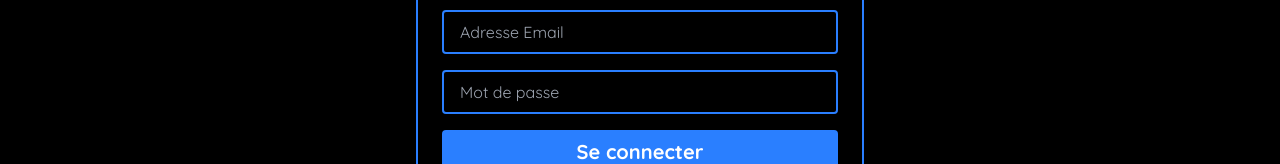
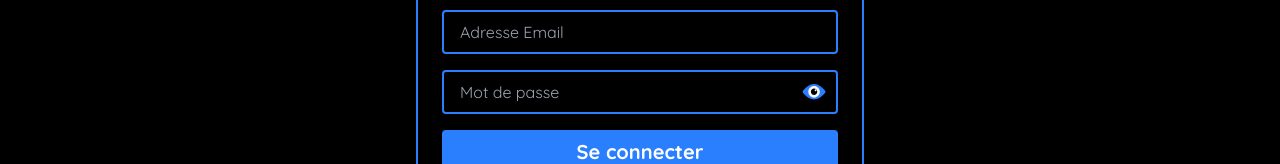
Before and after one commit to Ludovicscelles/WizeSnippets, a React (Vite) app in the folder client/: page /connexion in a window 1280 px wide. Shown: the part 367-531 px from the top of the page. Built offline with nearby package versions, Linux system fonts and the light colour scheme; no server answers.

Commit message:
feat(connexion): add password visibility toggle

```diff
--- a/client/src/pages/Connexion.tsx
+++ b/client/src/pages/Connexion.tsx
@@ -4,6 +4,8 @@ import { useAuth } from "../service/UseAuth";
 import api from "../service/api";
 import { toast } from "react-toastify";
 import { Button } from "../components/ui/Button";
+import eye from "../assets/eye_icon.svg";
+import eyeOff from "../assets/eye_off_icon.svg";
 
 export default function Connexion() {
   const { login } = useAuth();
@@ -15,6 +17,7 @@ export default function Connexion() {
   const [email, setEmail] = useState("");
   const [password, setPassword] = useState("");
   const [error, setError] = useState("");
+  const [isPasswordVisible, setIsPasswordVisible] = useState(false);
 
   useEffect(() => {
     if (location.state?.reset) {
@@ -25,7 +28,7 @@ export default function Connexion() {
         toastId: "logout-success",
       });
     }
-  }, [location.state, navigate]);
+  }, [location.state]);
 
   const handleChangeEmail = (e: React.ChangeEvent<HTMLInputElement>) => {
     setEmail(e.target.value);
@@ -33,6 +36,10 @@ export default function Connexion() {
 
   const handleChangePassword = (e: React.ChangeEvent<HTMLInputElement>) => {
     setPassword(e.target.value);
+  };
+
+  const handleTogglePasswordVisibility = () => {
+    setIsPasswordVisible((prevState) => !prevState);
   };
 
   const handleSubmit = async (e: React.FormEvent) => {
@@ -47,7 +54,9 @@ export default function Connexion() {
 
       const { user } = response.data;
 
-      toast.success("Connexion réussie !");
+      toast.success("Connexion réussie !", {
+        toastId: "login-success",
+      });
 
       login({
         pseudo: user.pseudo,
@@ -82,15 +91,33 @@ export default function Connexion() {
             className="w-full px-4 py-2 bg-black text-white border-2 border-bluewize rounded focus:outline-none focus:ring-2 focus:ring-blue-400"
           />
         </div>
-        <div>
+        <div className="relative">
           <input
-            type="password"
+            id="password-input"
+            type={isPasswordVisible ? "text" : "password"}
             required
             value={password}
             onChange={handleChangePassword}
             placeholder="Mot de passe"
-            className="w-full px-4 py-2 bg-black text-white border-2 border-bluewize rounded focus:outline-none focus:ring-2 focus:ring-blue-400"
+            className="w-full px-4 py-2 pr-12 bg-black text-white border-2 border-bluewize rounded focus:outline-none focus:ring-2 focus:ring-blue-400"
           />
+          <button
+            type="button"
+            onClick={handleTogglePasswordVisibility}
+            aria-pressed={isPasswordVisible}
+            aria-label={
+              isPasswordVisible
+                ? "Cacher le mot de passe"
+                : "Voir le mot de passe"
+            }
+            className="w-6 h-6 absolute right-3 top-1/2 transform -translate-y-1/2 cursor-pointer"
+          >
+            <img
+              src={isPasswordVisible ? eyeOff : eye}
+              alt=""
+              className="w-full h-full"
+            />
+          </button>
         </div>
         <div>
           <Button type="submit" className="bg-bluewize hover:bg-blue-700">
```
Also changed, not shown: client/src/assets/eye_off_icon.svg (added).
